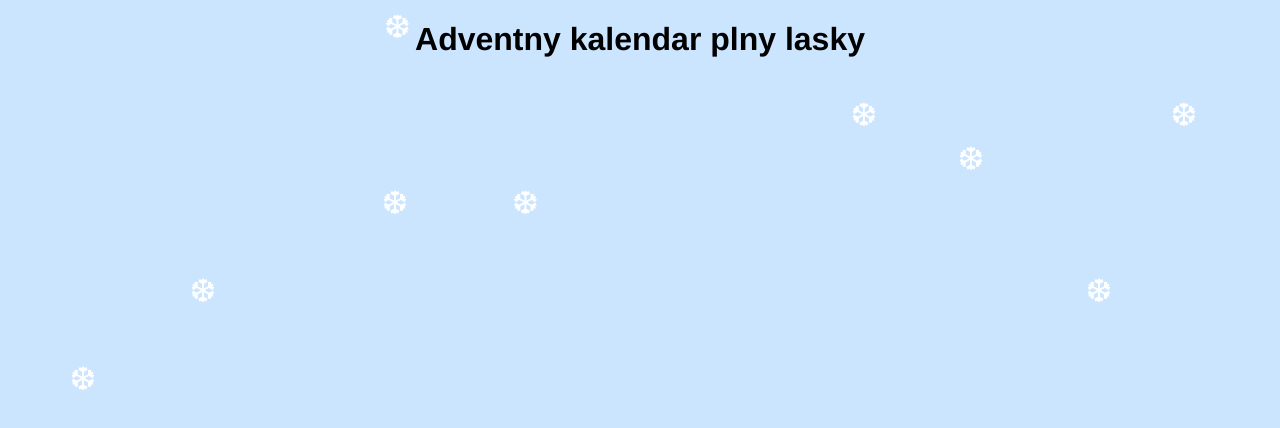
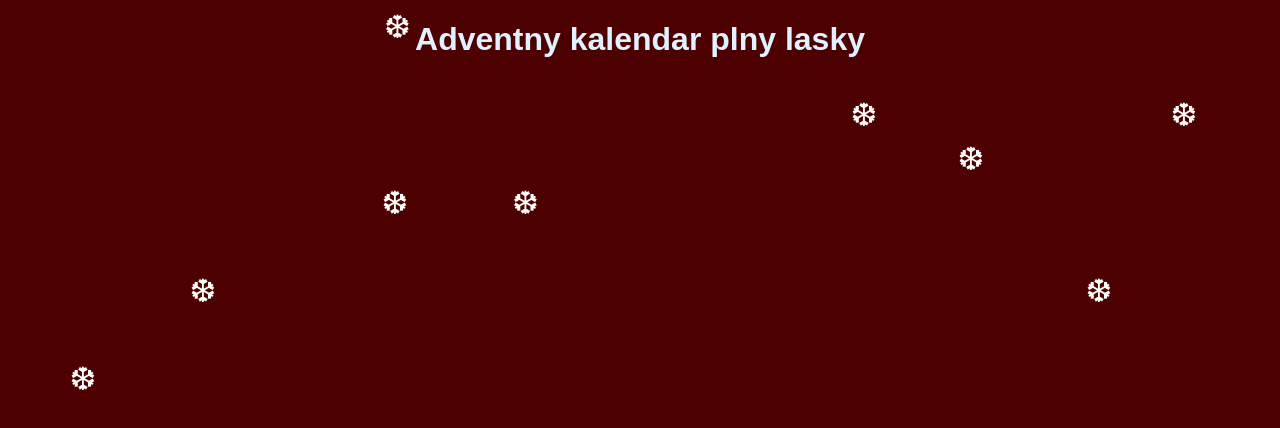
Before and after one commit to KatkaMarcincakova/AdventCalendar2, a plain HTML site: page index.html in a window 1280 px wide. Drawn offline with Linux system fonts and the light colour scheme.

Commit message:
pozadie zmenene

```diff
--- a/style.css
+++ b/style.css
@@ -1,7 +1,7 @@
-html,
-body {
-    font-family: 'Uni Sans-Trial Light', Helvetica, Arial, sans-serif;
-    background-color: #cce5ff;
+html, body {
+    font-family: 'Nunito', sans-serif;
+    background-color: #4d0000;
+    color: #e0f1ff;
 }
 
 h1 {
```
